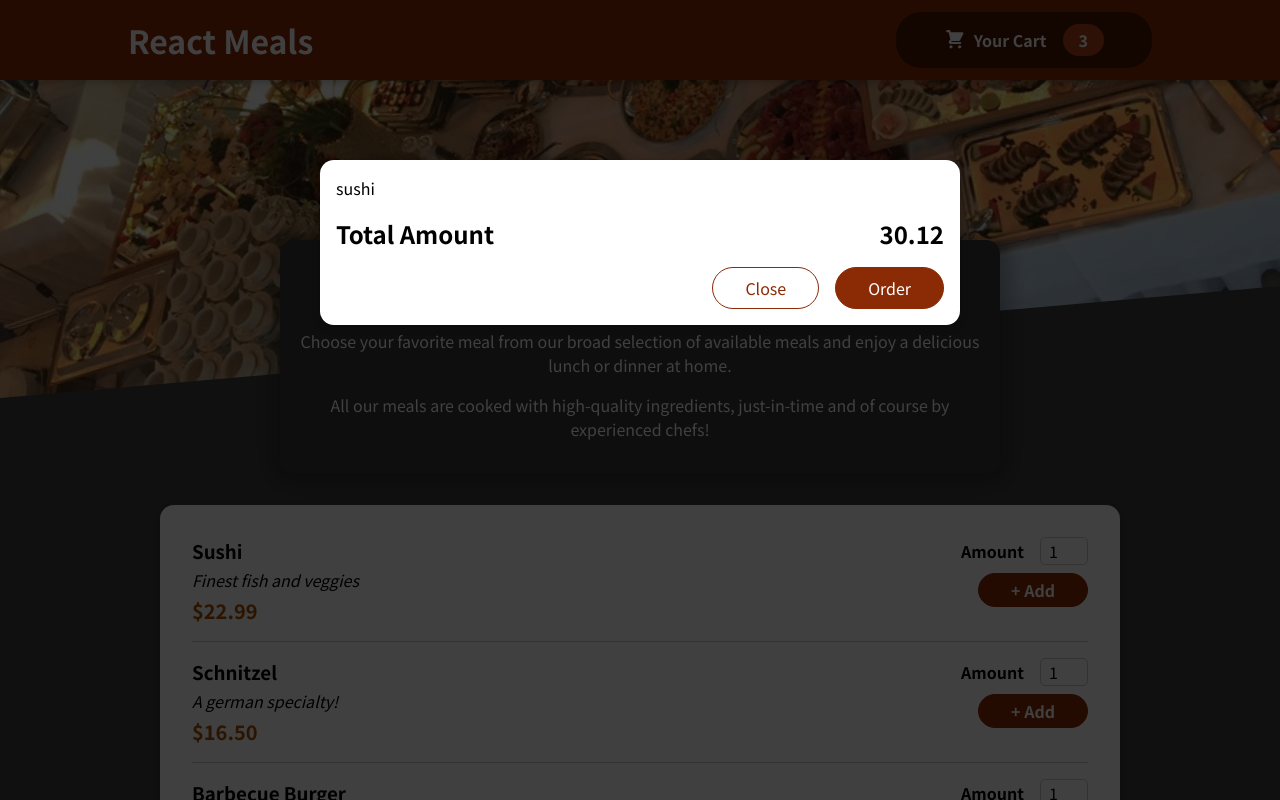
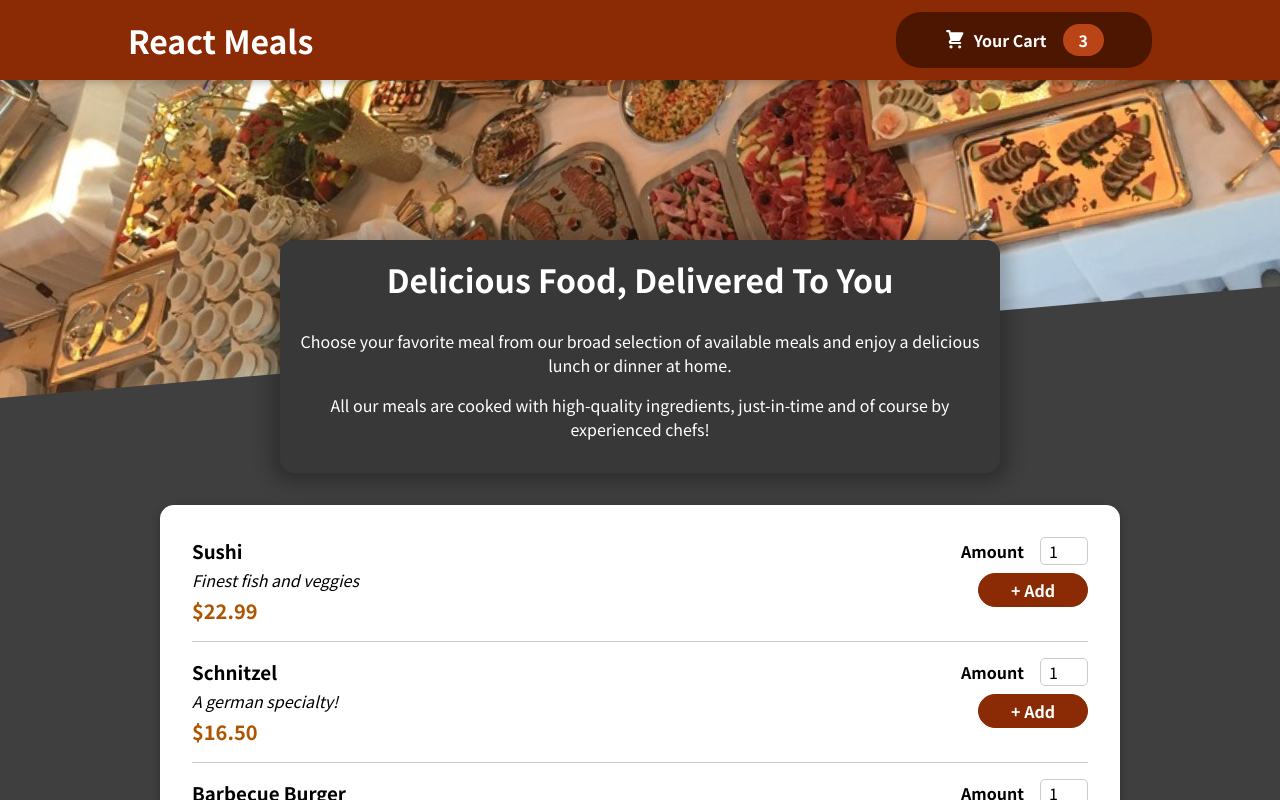
Before and after one commit to Sarthakkanungo/Restaurant-website, a React (Create React App) app: page / in a window 1280 px wide. Shown: the top 800 px of the page. Built offline with nearby package versions, Linux system fonts and the light colour scheme.

Commit message:
Cart Closing on button click

```diff
--- a/src/App.js
+++ b/src/App.js
@@ -1,14 +1,23 @@
 import Header from "./Components/Layout/Header";
-import { Fragment } from "react";
+import { Fragment,useState } from "react";
 import Meals from "./Components/Meals/Meals";
 import Cart from './Components/Cart/Cart';
 
 
 function App() {
+  const[cartIsShown , setCartIsShown] = useState(false);
+
+  const showCartHandler = () => {
+    setCartIsShown(true);
+  };
+  const hideCartHandler = () => {
+    setCartIsShown(false);
+  };
+
   return (
     <Fragment>
-      <Cart />
-      <Header />
+     {cartIsShown && <Cart onClose={hideCartHandler} />}
+      <Header onShowCart={showCartHandler} />
        <main>
         <Meals />
        </main>
--- a/src/Components/Cart/Cart.js
+++ b/src/Components/Cart/Cart.js
@@ -10,14 +10,14 @@
     </ul>
   );
   return (
-    <Modal>
+    <Modal onClose={props.onClose}>
       {cartItems}
       <div className={classes.total}>
         <span>Total Amount</span>
         <span> 30.12</span>
       </div>
       <div className={classes.actions}>
-        <button className={classes["button--alt"]}>Close</button>
+        <button className={classes["button--alt"]} onClick={props.onClose}>Close</button>
         <button className={classes.button}>Order</button>
       </div>
     </Modal>
--- a/src/Components/Layout/Header.js
+++ b/src/Components/Layout/Header.js
@@ -3,13 +3,17 @@
 import classes from './Header.module.css';
 import HeaderCardButton from "./HeaderCardButton";
 
+
 const Header = (props) => {
+
+
   return (
     <Fragment>
        <header className={classes.header}>
         <h1> React Meals </h1>
-        <HeaderCardButton />
+        <HeaderCardButton onClick={props.onShowCart} />
        </header>
+
        <div className={classes["main-image"]}>
           <img src={mealsImage} alt="A table full of delicious food!"/>
        </div>
--- a/src/Components/Layout/HeaderCardButton.js
+++ b/src/Components/Layout/HeaderCardButton.js
@@ -1,22 +1,16 @@
 import CartIcon from "../Cart/Carticon";
-import classes from './HeaderCardButton.module.css';
+import classes from "./HeaderCardButton.module.css";
 
-const HeaderCardButton = props => {
-    return (
-        <button className={classes.button}>
-            <span className={classes.icon}>
-                <CartIcon />
-            </span>
-            <span>
-                Your Cart
-            </span>
-            <span className={classes.badge}>
-                3
-            </span>
+const HeaderCardButton = (props) => {
+  return (
+    <button className={classes.button}  onClick={props.onClick}>
 
-
-        </button>
-    )
-
-}
+      <span className={classes.icon}>
+        <CartIcon />
+      </span>
+      <span>Your Cart</span>
+      <span className={classes.badge}>3</span>
+    </button>
+  );
+};
 export default HeaderCardButton;
--- a/src/Components/UI/Modal.js
+++ b/src/Components/UI/Modal.js
@@ -4,7 +4,7 @@
 import classes from "./Modal.module.css";
 
 const Backdrop = (props) => {
-  return <div className={classes.backdrop} />;
+  return <div className={classes.backdrop}  onClick={props.onClose}/>;
 };
 
 const ModalOverlay = (props) => {
@@ -21,7 +21,7 @@
 const Modal = (props) => {
   return (
     <Fragment>
-       {ReactDOM.createPortal(<Backdrop />, portalElement)}
+       {ReactDOM.createPortal(<Backdrop  onClose={props.onClose}/>, portalElement)}
        {ReactDOM.createPortal(<ModalOverlay>{props.children}</ModalOverlay>, portalElement)}
     </Fragment>
   );
```
